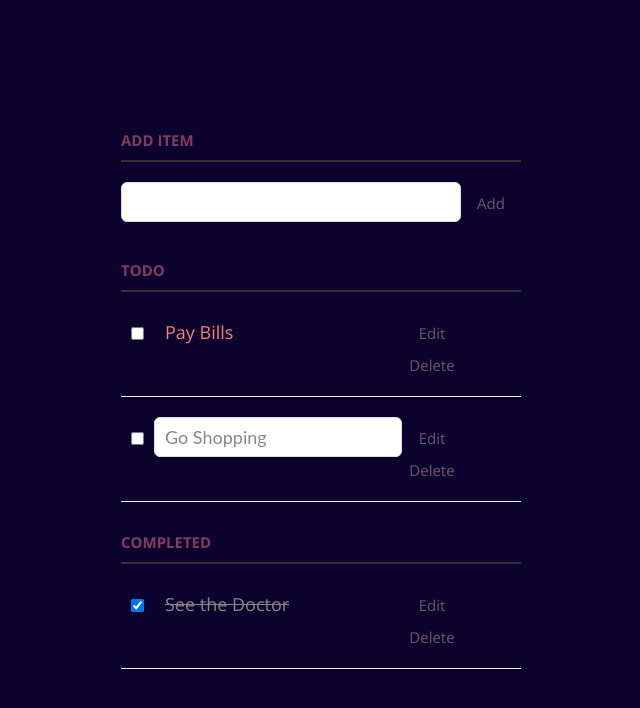
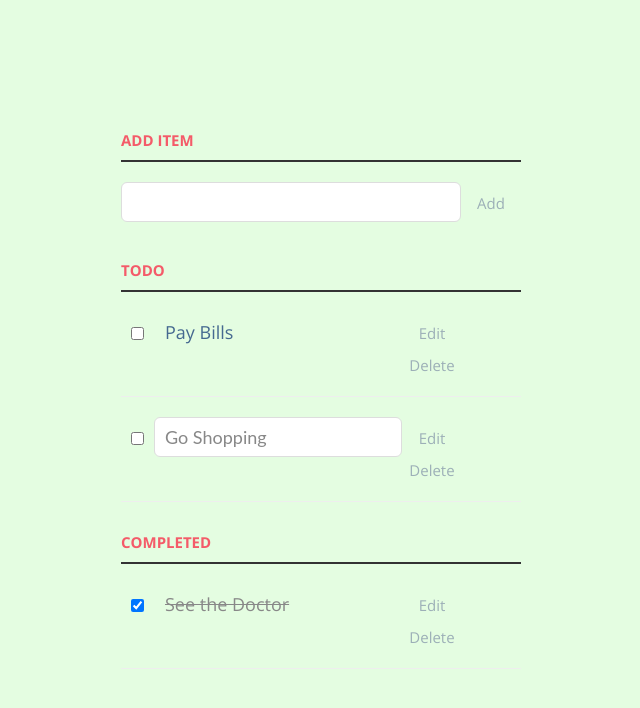
Before and after one commit to iam-peekay/JS_learnings, a plain HTML site: page basic_to_do_list/index.html in a window 1280 px wide. Shown: the whole page, without its empty margins (319-959 px from the left). Drawn offline with nearby package versions, Linux system fonts and the light colour scheme.

Commit message:
UI changes to front end

```diff
--- a/basic_to_do_list/css/style.css
+++ b/basic_to_do_list/css/style.css
@@ -1,7 +1,7 @@
 /* Basic Style */
 body {
-  background: #0B032D;
-  color: #F67E7D;
+  background: #E4FDE1;
+  color: #456990;
   font-family: Open Sans, sans-serif;
 }
 .container {
@@ -26,7 +26,7 @@ input, button {
 button {
   background: none;
   border: 0px;
-  color: #74546A;
+  color: #9CAFB7;
   font-size: 15px;
   width: 60px;
   margin: 10px 0 0;
@@ -34,12 +34,12 @@ button {
   cursor: pointer;
 }
 button:hover {
-  color: #FFB997;
+  color: #02C39A;
 }
 /* Heading */
 h3,
 label[for='new-task'] {
-  color: #843B62;
+  color: #F45B69;
   font-weight: 700;
   font-size: 15px;
   border-bottom: 2px solid #333;
@@ -73,7 +73,7 @@ input#new-task {
   width: 318px;
 }
 p > button:hover {
-  color: #0FC57C;
+  color: #02C39A;
 }
 
 /* Task list */
```
